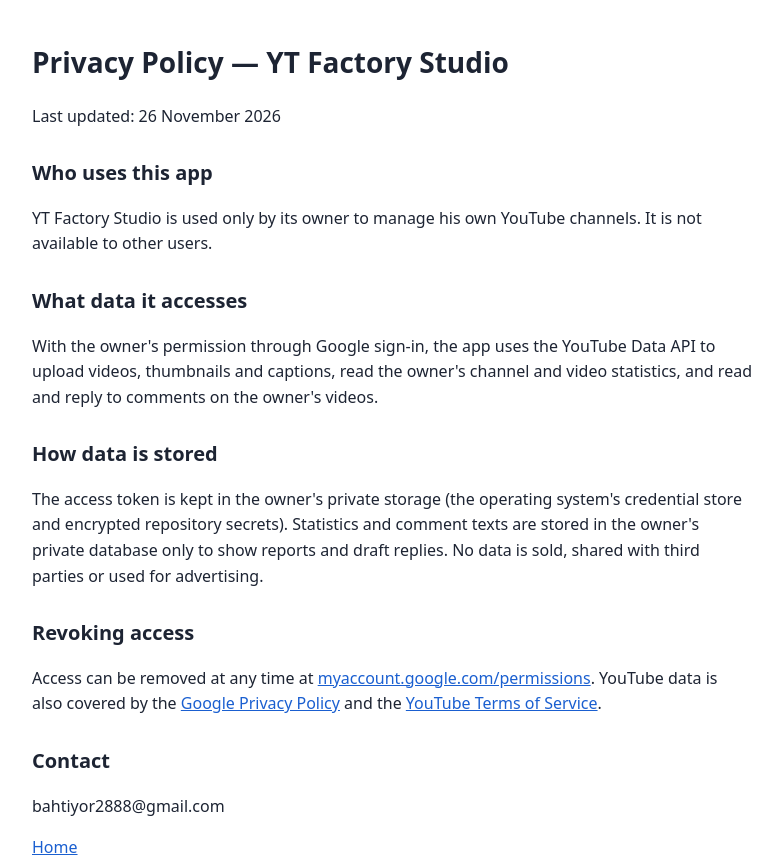
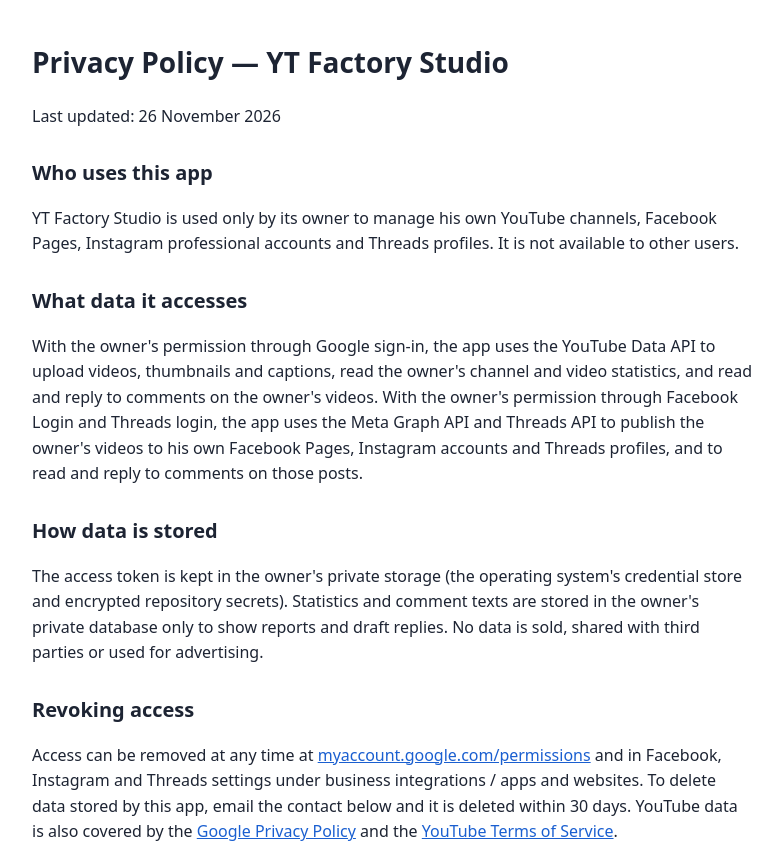
Before and after one commit to bahtiyor2888-cmd/bahtiyor2888-cmd.github.io, a plain HTML site: page privacy.html in a window 1280 px wide. Shown: the top 864 px of the page, without its empty margins (248-1030 px from the left). Drawn offline with Linux system fonts and the light colour scheme.

Commit message:
privacy.html

```diff
--- a/privacy.html
+++ b/privacy.html
@@ -14,11 +14,14 @@
 <p>Last updated: 26 November 2026</p>
 
 <h2>Who uses this app</h2>
-<p>YT Factory Studio is used only by its owner to manage his own YouTube channels. It is not available to other users.</p>
+<p>YT Factory Studio is used only by its owner to manage his own YouTube channels, Facebook Pages, Instagram professional accounts
+and Threads profiles. It is not available to other users.</p>
 
 <h2>What data it accesses</h2>
 <p>With the owner's permission through Google sign-in, the app uses the YouTube Data API to upload videos, thumbnails and captions,
-read the owner's channel and video statistics, and read and reply to comments on the owner's videos.</p>
+read the owner's channel and video statistics, and read and reply to comments on the owner's videos.
+With the owner's permission through Facebook Login and Threads login, the app uses the Meta Graph API and Threads API to publish
+the owner's videos to his own Facebook Pages, Instagram accounts and Threads profiles, and to read and reply to comments on those posts.</p>
 
 <h2>How data is stored</h2>
 <p>The access token is kept in the owner's private storage (the operating system's credential store and encrypted repository secrets).
@@ -26,7 +29,9 @@ Statistics and comment texts are stored in the owner's private database only to
 No data is sold, shared with third parties or used for advertising.</p>
 
 <h2>Revoking access</h2>
-<p>Access can be removed at any time at <a href="https://myaccount.google.com/permissions">myaccount.google.com/permissions</a>.
+<p>Access can be removed at any time at <a href="https://myaccount.google.com/permissions">myaccount.google.com/permissions</a>
+and in Facebook, Instagram and Threads settings under business integrations / apps and websites.
+To delete data stored by this app, email the contact below and it is deleted within 30 days.
 YouTube data is also covered by the <a href="https://policies.google.com/privacy">Google Privacy Policy</a> and the
 <a href="https://www.youtube.com/t/terms">YouTube Terms of Service</a>.</p>
 
```
